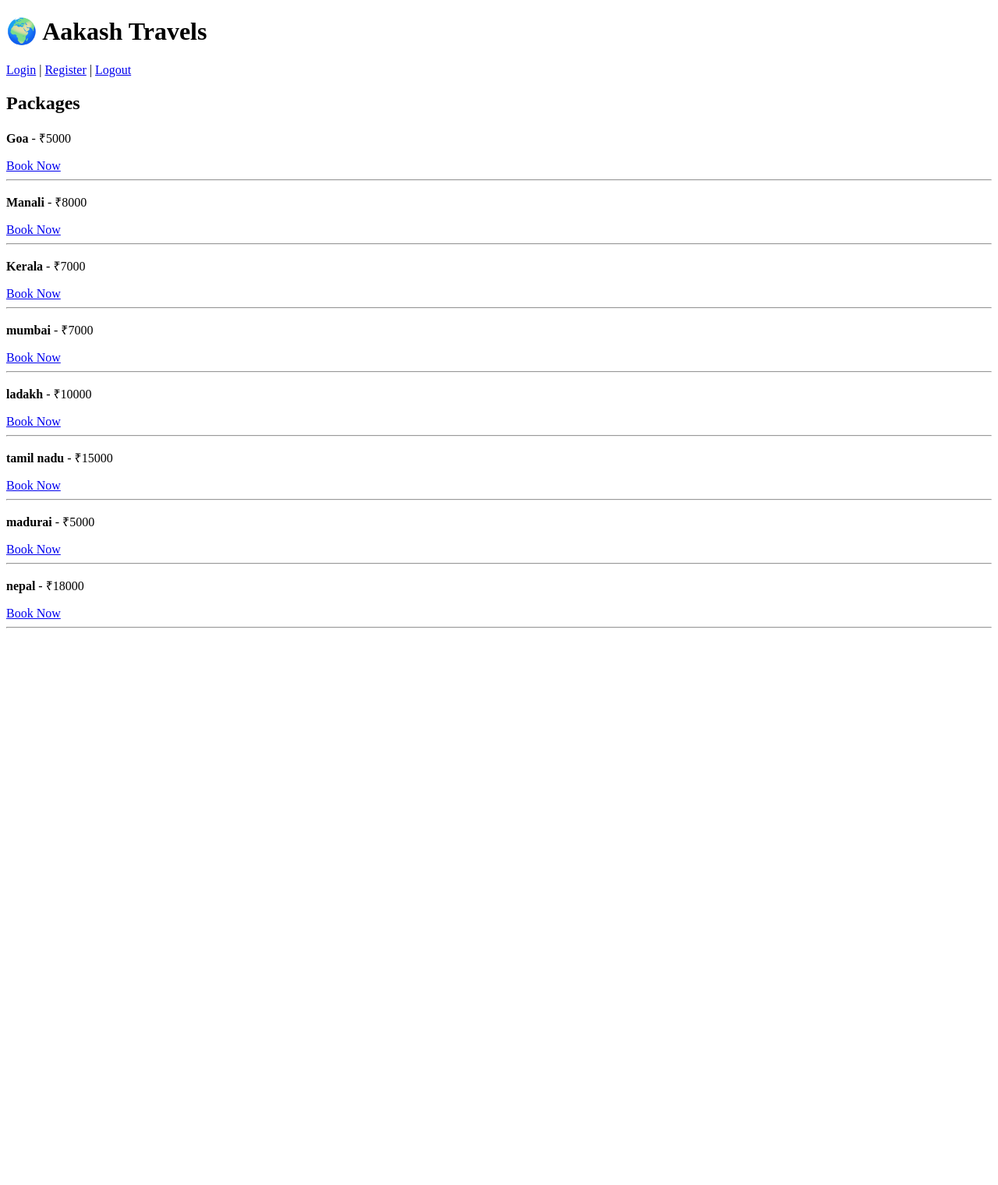
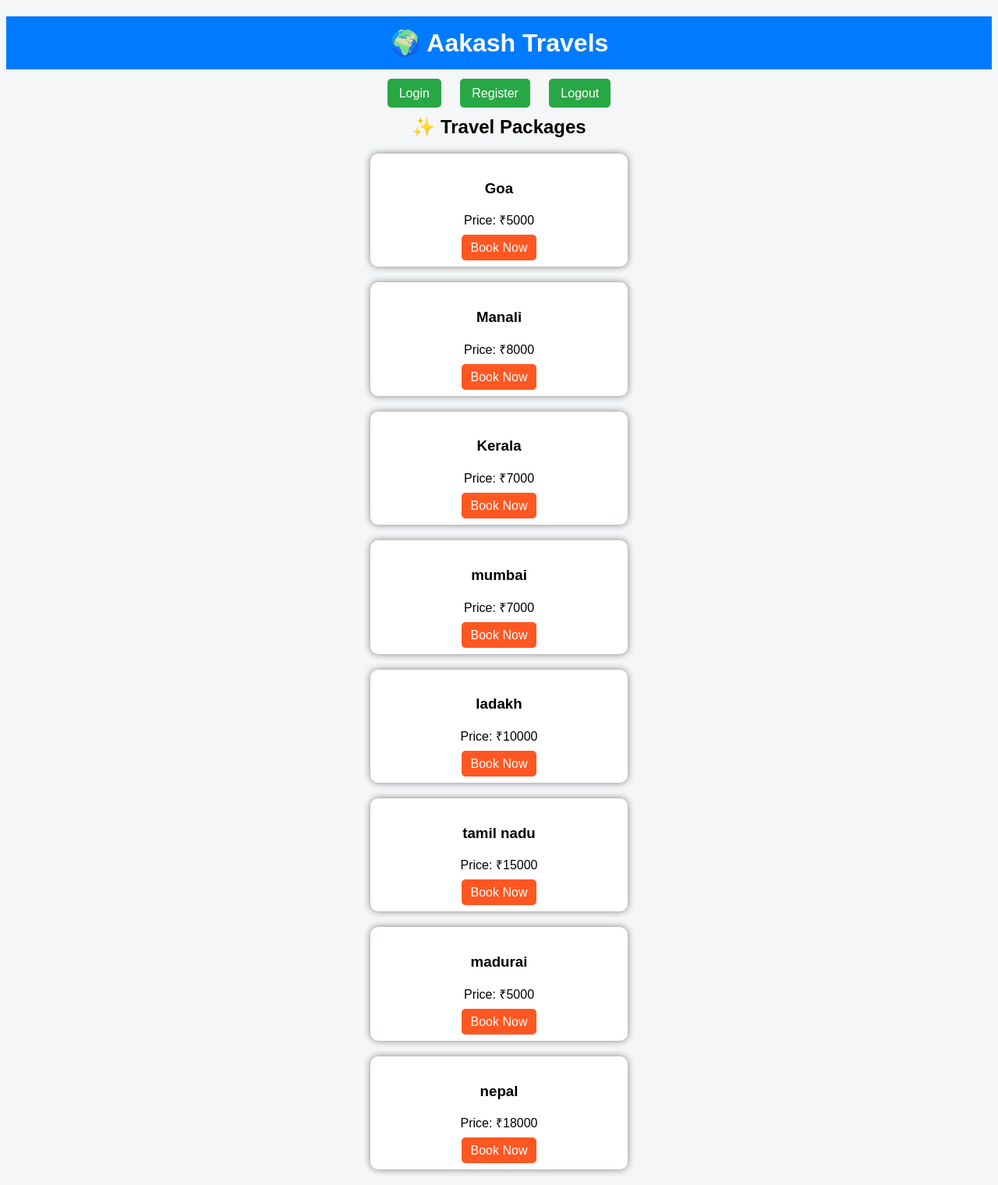
Before and after one commit to Somiya-manikandan/Aakash_travels, a Flask app: page / in a window 1280 px wide. Shown: the whole page at 78% size. Before the commit the page ends 806 px from the top, so only its background shows below. Run offline with Flask 3, Linux system fonts and the light colour scheme; data comes from the database, SQL or seed files in the repository.

Commit message:
Update index.html

```diff
--- a/templates/index.html
+++ b/templates/index.html
@@ -2,21 +2,72 @@
 <html>
 <head>
     <title>Aakash Travels</title>
+    <style>
+        body {
+            font-family: Arial;
+            background-color: #f4f6f8;
+            text-align: center;
+        }
+
+        h1 {
+            background-color: #007bff;
+            color: white;
+            padding: 15px;
+        }
+
+        .navbar a {
+            margin: 10px;
+            text-decoration: none;
+            color: white;
+            background-color: #28a745;
+            padding: 10px 15px;
+            border-radius: 5px;
+        }
+
+        .navbar a:hover {
+            background-color: #218838;
+        }
+
+        .card {
+            background: white;
+            margin: 20px auto;
+            padding: 15px;
+            width: 300px;
+            border-radius: 10px;
+            box-shadow: 0px 0px 10px gray;
+        }
+
+        .btn {
+            background-color: #ff5722;
+            color: white;
+            padding: 8px 12px;
+            text-decoration: none;
+            border-radius: 5px;
+        }
+
+        .btn:hover {
+            background-color: #e64a19;
+        }
+    </style>
 </head>
 <body>
 
 <h1>🌍 Aakash Travels</h1>
 
-<a href="{{ url_for('login') }}">Login</a> |
-<a href="{{ url_for('register') }}">Register</a> |
-<a href="{{ url_for('logout') }}">Logout</a>
+<div class="navbar">
+    <a href="{{ url_for('login') }}">Login</a>
+    <a href="{{ url_for('register') }}">Register</a>
+    <a href="{{ url_for('logout') }}">Logout</a>
+</div>
 
-<h2>Packages</h2>
+<h2>✨ Travel Packages</h2>
 
 {% for p in packages %}
-    <p><b>{{ p.place }}</b> - ₹{{ p.price }}</p>
-    <a href="{{ url_for('book', id=p.id) }}">Book Now</a>
-    <hr>
+<div class="card">
+    <h3>{{ p.place }}</h3>
+    <p>Price: ₹{{ p.price }}</p>
+    <a class="btn" href="{{ url_for('book', id=p.id) }}">Book Now</a>
+</div>
 {% endfor %}
 
 </body>
```
